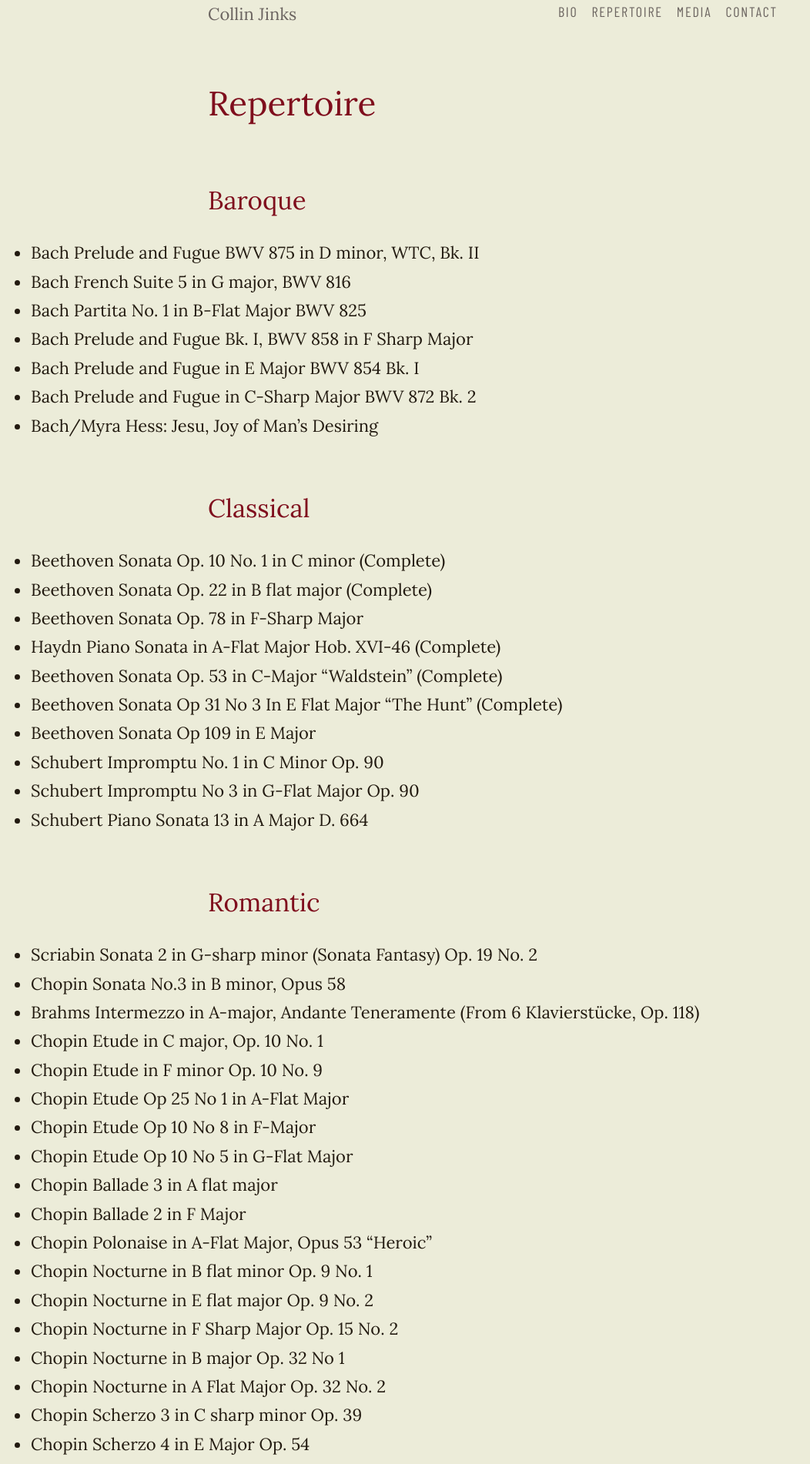
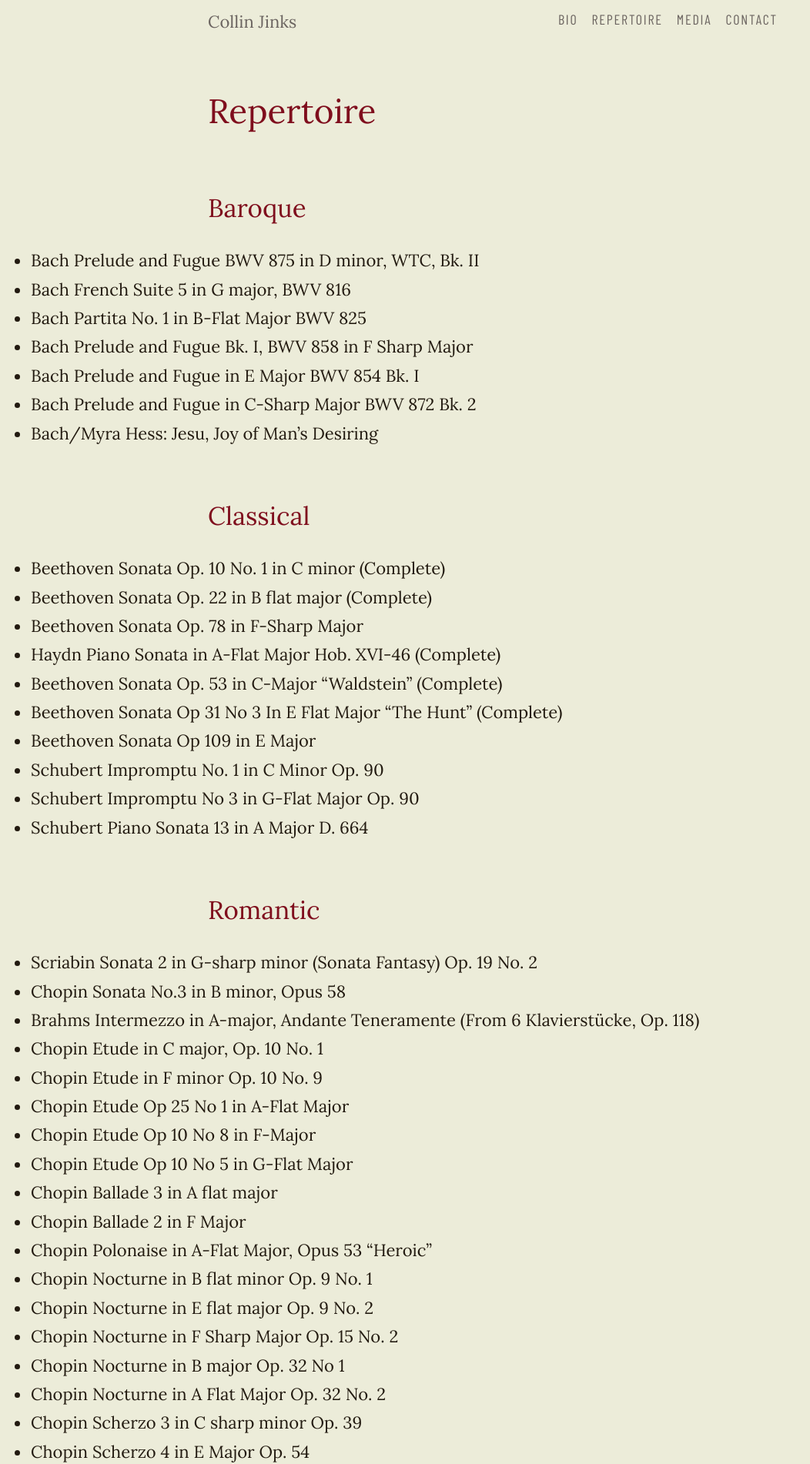
Before and after one commit to collinjinks/collinjinks-com, a Jekyll site: the page built from repertoire.md, in a window 1280 px wide. Shown: the top 1902 px of the page at 77% size, without its empty margins (0-1052 px from the left). Built offline with Jekyll 4.4.1, drawn with Linux system fonts in a browser that asks for light colours.

Commit message:
Fix header and UL spacing

```diff
--- a/_sass/_base.scss
+++ b/_sass/_base.scss
@@ -44,7 +44,7 @@ $minimum-mobile-side-padding: calc(.75rem + env(safe-area-inset-left));
         @return $minimum-mobile-side-padding;
     }
 }
-$list-padding-left: 2rem;
+$list-padding-left: 2em;
 
 $default-max-content-width: 40rem;
 @mixin standard-block-behavior($max-width: $default-max-content-width) {
--- a/assets/site/main.scss
+++ b/assets/site/main.scss
@@ -57,6 +57,7 @@ body {
     font-family: var(--body-font);
 
     > header {
+        padding-top: .5rem;
         margin-bottom: 3rem;
 
         display: flex;
```
